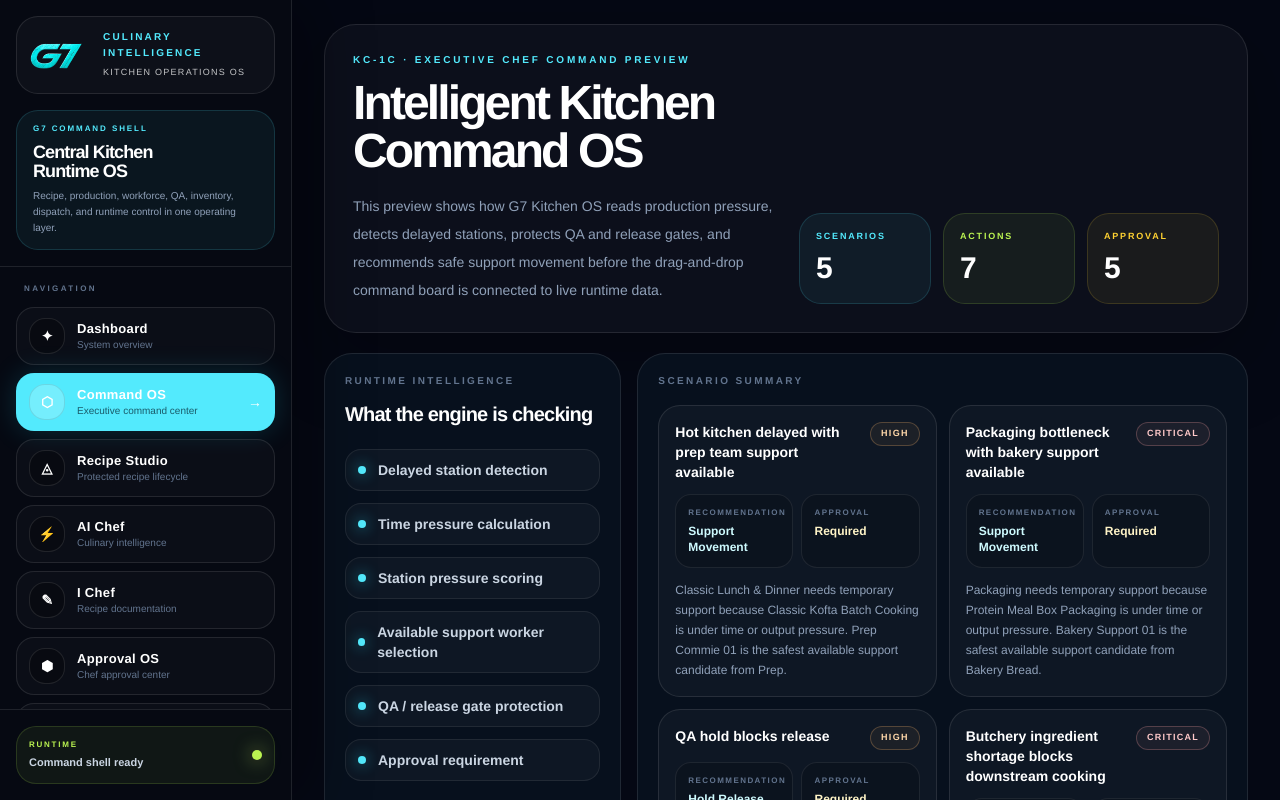
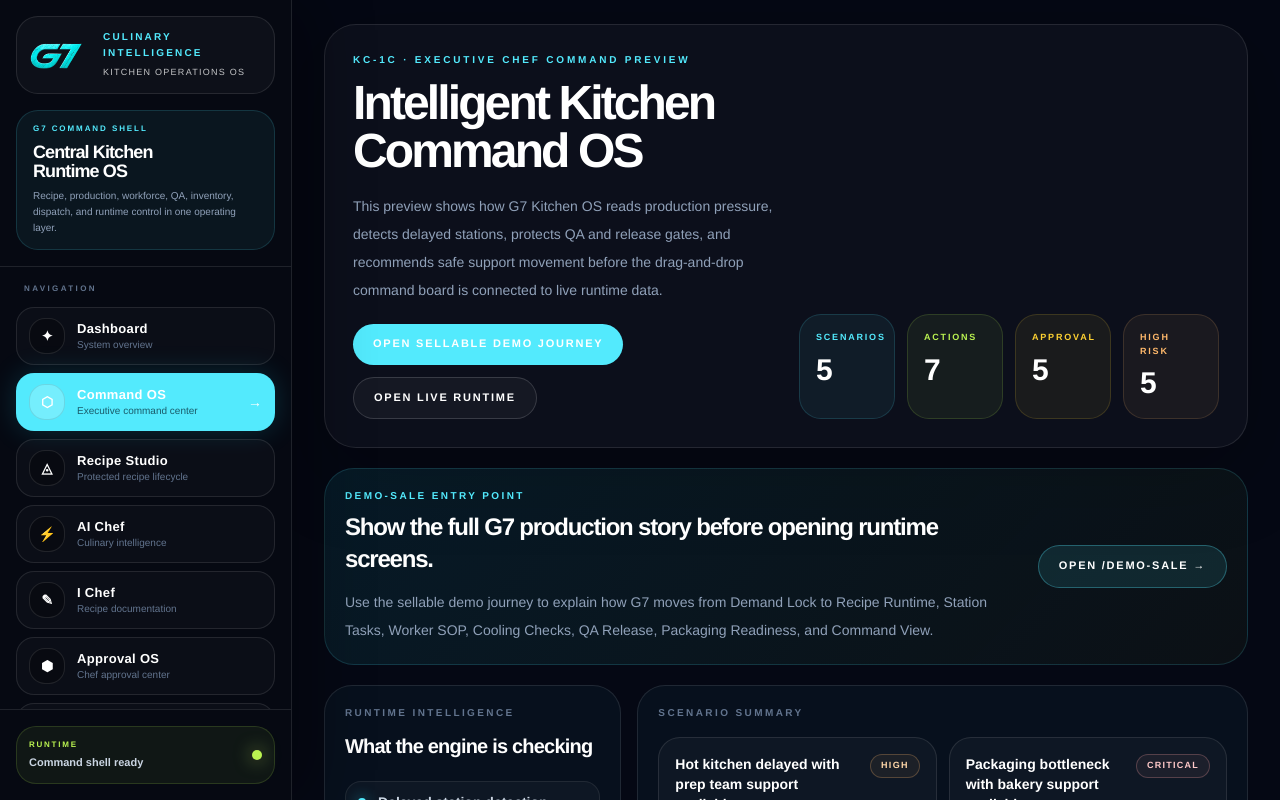
Before and after one commit to ammsofia11-wq/g7-mvpos, a Next.js app: page /command in a window 1280 px wide. Shown: the top 800 px of the page. Built offline with nearby package versions, Linux system fonts and the light colour scheme.

Commit message:
Add demo journey entry to command

```diff
--- a/app/(app)/command/page.tsx
+++ b/app/(app)/command/page.tsx
@@ -1,3 +1,5 @@
+import Link from "next/link"
+
 import {
   createAllKitchenCommandScenarioReports,
   summarizeKitchenCommandScenarioReport,
@@ -55,9 +57,25 @@ export default function KitchenCommandPreviewPage() {
               recommends safe support movement before the drag-and-drop command
               board is connected to live runtime data.
             </p>
+
+            <div className="mt-5 flex flex-wrap gap-3">
+              <Link
+                href="/demo-sale"
+                className="rounded-full bg-cyan-300 px-5 py-3 text-[11px] font-black uppercase tracking-[0.16em] text-[#06111F] transition hover:bg-white"
+              >
+                Open Sellable Demo Journey
+              </Link>
+
+              <Link
+                href="/kitchen"
+                className="rounded-full border border-white/15 bg-white/[0.04] px-5 py-3 text-[11px] font-black uppercase tracking-[0.16em] text-white transition hover:border-cyan-300/40 hover:bg-cyan-300/10"
+              >
+                Open Live Runtime
+              </Link>
+            </div>
           </div>
 
-          <div className="grid grid-cols-3 gap-3 sm:min-w-[420px]">
+          <div className="grid grid-cols-2 gap-3 sm:min-w-[420px] xl:grid-cols-4">
             <div className="rounded-[22px] border border-cyan-300/15 bg-cyan-300/[0.06] p-4">
               <p className="text-[9px] font-black uppercase tracking-[0.2em] text-cyan-300">
                 Scenarios
@@ -78,7 +96,41 @@ export default function KitchenCommandPreviewPage() {
               </p>
               <p className="mt-2 text-3xl font-black text-white">{approvalRequiredCount}</p>
             </div>
+
+            <div className="rounded-[22px] border border-orange-300/15 bg-orange-300/[0.06] p-4">
+              <p className="text-[9px] font-black uppercase tracking-[0.2em] text-orange-300">
+                High Risk
+              </p>
+              <p className="mt-2 text-3xl font-black text-white">{criticalOrHighCount}</p>
+            </div>
           </div>
+        </div>
+      </section>
+
+      <section className="mt-5 rounded-[30px] border border-cyan-300/15 bg-[linear-gradient(135deg,rgba(34,211,238,0.09),rgba(204,255,51,0.035))] p-5">
+        <div className="flex flex-col gap-4 lg:flex-row lg:items-center lg:justify-between">
+          <div>
+            <p className="text-[10px] font-black uppercase tracking-[0.24em] text-cyan-300">
+              Demo-Sale Entry Point
+            </p>
+
+            <h2 className="mt-2 text-2xl font-black tracking-[-0.05em] text-white">
+              Show the full G7 production story before opening runtime screens.
+            </h2>
+
+            <p className="mt-3 max-w-4xl text-sm leading-7 text-slate-400">
+              Use the sellable demo journey to explain how G7 moves from Demand
+              Lock to Recipe Runtime, Station Tasks, Worker SOP, Cooling Checks,
+              QA Release, Packaging Readiness, and Command View.
+            </p>
+          </div>
+
+          <Link
+            href="/demo-sale"
+            className="shrink-0 rounded-full border border-cyan-300/30 bg-cyan-300/10 px-5 py-3 text-[11px] font-black uppercase tracking-[0.16em] text-cyan-100 transition hover:bg-cyan-300 hover:text-[#06111F]"
+          >
+            Open /demo-sale →
+          </Link>
         </div>
       </section>
 
```
